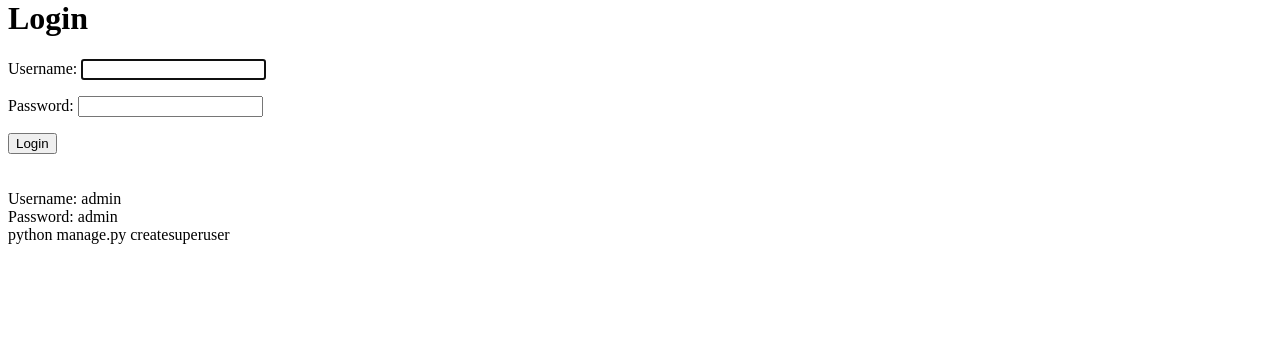
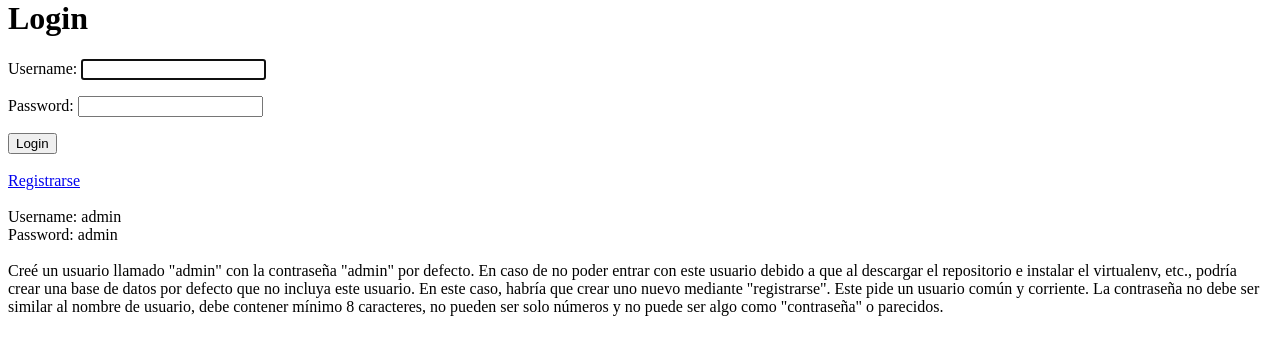
Before and after one commit to renebarria/Bodega, a Django app: page /login/ in a window 1280 px wide. Shown: the part 21-376 px from the top of the page. Run offline with Django 4.2, Linux system fonts and the light colour scheme.

Commit message:
Registro de usuarios

```diff
--- a/myapp/templates/login.html
+++ b/myapp/templates/login.html
@@ -10,9 +10,19 @@
         {{ form.as_p }}
         <input type="submit" value="Login">
     </form>
-    <br></br>
+    <br>
+    <a href="{% url 'register' %}">Registrarse</a>
+    <br><br>
+
     <a>Username: admin</a><br>
-    <a>Password: admin</a><br>
-    <a>python manage.py createsuperuser</a>
+    <a>Password: admin</a><br><br>
+    <a>Creé un usuario llamado "admin" con la contraseña "admin" por defecto. En caso de no poder
+        entrar con este usuario debido a que al descargar el repositorio e instalar el virtualenv, etc.,
+        podría crear una base de datos por defecto que no incluya este usuario.
+        </a>
+    <a>En este caso, habría que crear uno nuevo mediante "registrarse". Este pide un usuario común y corriente.
+        La contraseña no debe ser similar al nombre de usuario, debe contener mínimo 8 caracteres,
+        no pueden ser solo números y no puede ser algo como "contraseña" o parecidos.
+    </a>
 
 {% endblock %}
--- a/myapp/urls.py
+++ b/myapp/urls.py
@@ -19,5 +19,5 @@ urlpatterns = [
     path('product_detail/<int:id>/delete/', views.delete_product, name='delete_product'),
     path('terms/', views.terms_and_conditions, name='terms'),
     path('logout/', views.user_logout, name='logout'),
-
+    path('register/', views.register, name='register'),
 ]
--- a/myapp/views.py
+++ b/myapp/views.py
@@ -5,6 +5,7 @@ from .forms import CreateNewTask, CreateNewProject, ProductForm, CreateNewProduc
 from django.contrib.auth.forms import AuthenticationForm
 from django.contrib.auth import login, logout
 from django.contrib.auth.decorators import login_required
+from django.contrib.auth.forms import UserCreationForm
 
 @login_required
 def index(request):
@@ -176,3 +177,14 @@ def user_login(request):
 def user_logout(request):
     logout(request)
     return redirect('login')
+
+
+def register(request):
+    if request.method == 'POST':
+        form = UserCreationForm(request.POST)
+        if form.is_valid():
+            form.save()
+            return redirect('login')  # Redirige al login después de un registro exitoso
+    else:
+        form = UserCreationForm()
+    return render(request, 'register.html', {'form': form})
```
Also changed, not shown: myapp/templates/register.html (added, +16 -0 lines).
